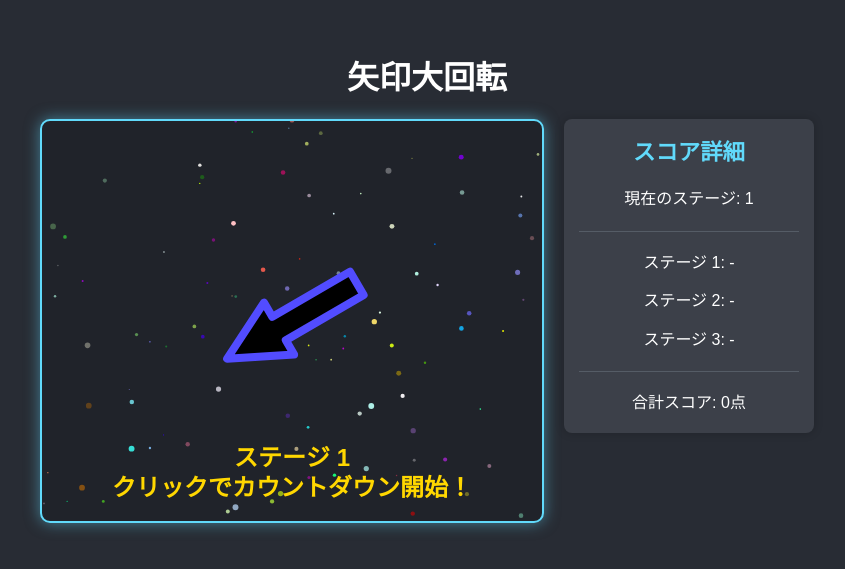
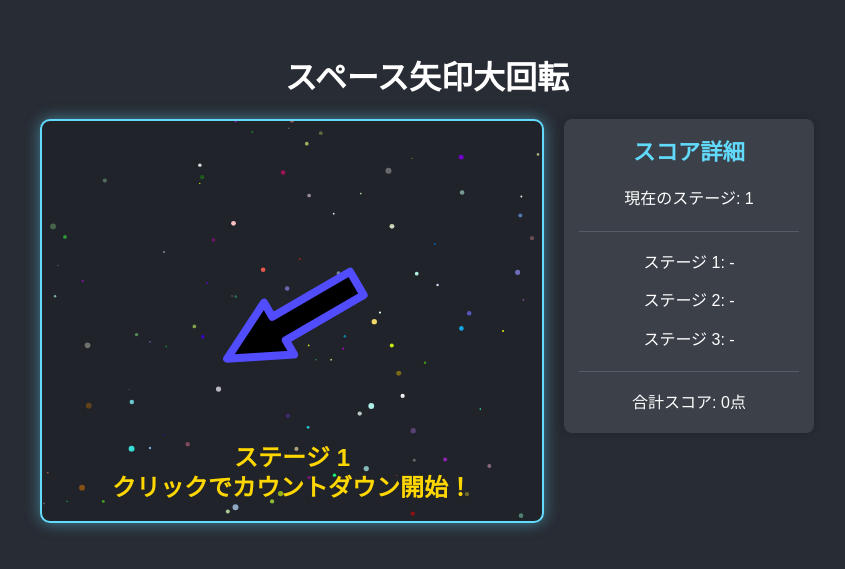
Before and after one commit to keigox68000/RollingArrow, a plain HTML site: page index.html in a window 1280 px wide. Shown: the part 113-682 px from the top of the page, without its empty margins (213-1058 px from the left). Drawn offline with Linux system fonts and the light colour scheme.

Commit message:
change html

```diff
--- a/index.html
+++ b/index.html
@@ -3,7 +3,7 @@
 <head>
     <meta charset="UTF-8">
     <meta name="viewport" content="width=device-width, initial-scale=1.0">
-    <title>矢印大回転</title>
+    <title>スペース矢印大回転</title>
     <style>
         body {
             display: flex;
@@ -64,7 +64,7 @@
     </style>
 </head>
 <body>
-    <h1>矢印大回転</h1>
+    <h1>スペース矢印大回転</h1>
 
     <div class="game-container">
         <canvas id="gameCanvas" width="500" height="400"></canvas>
```
